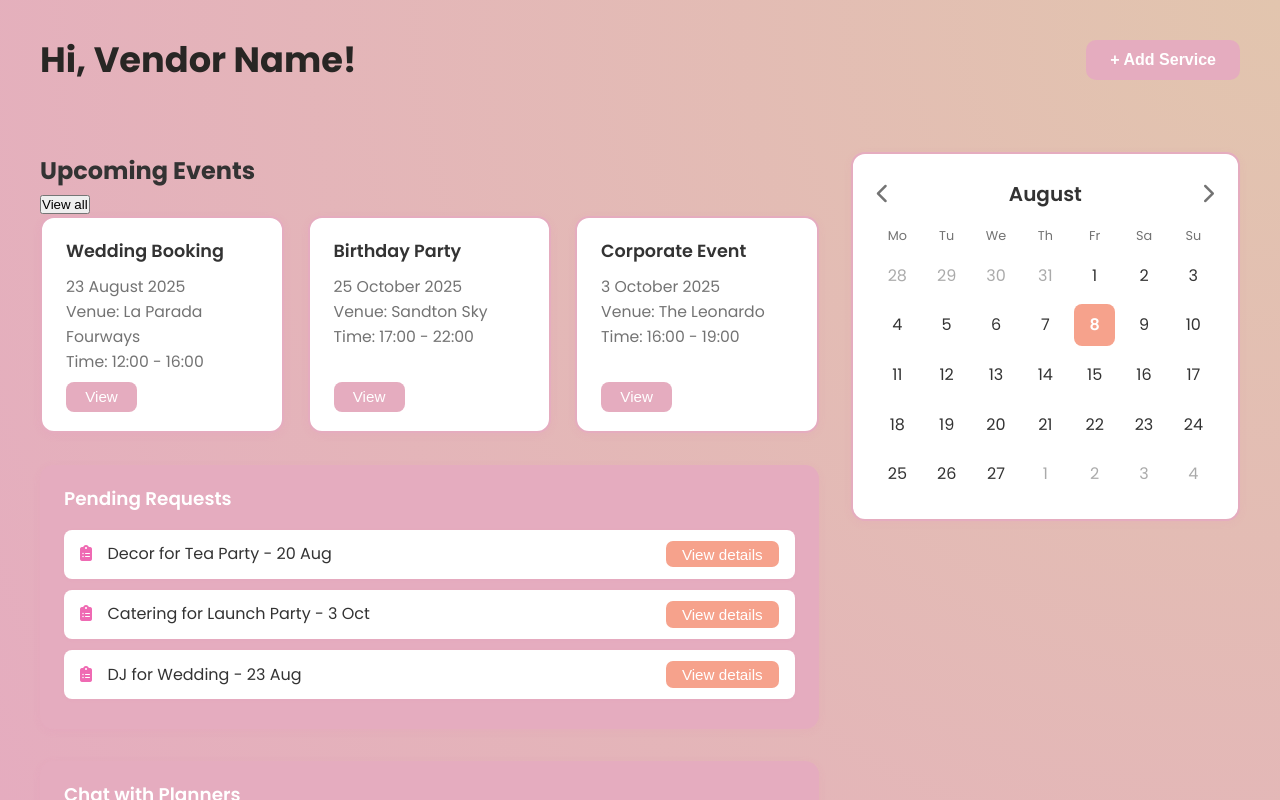
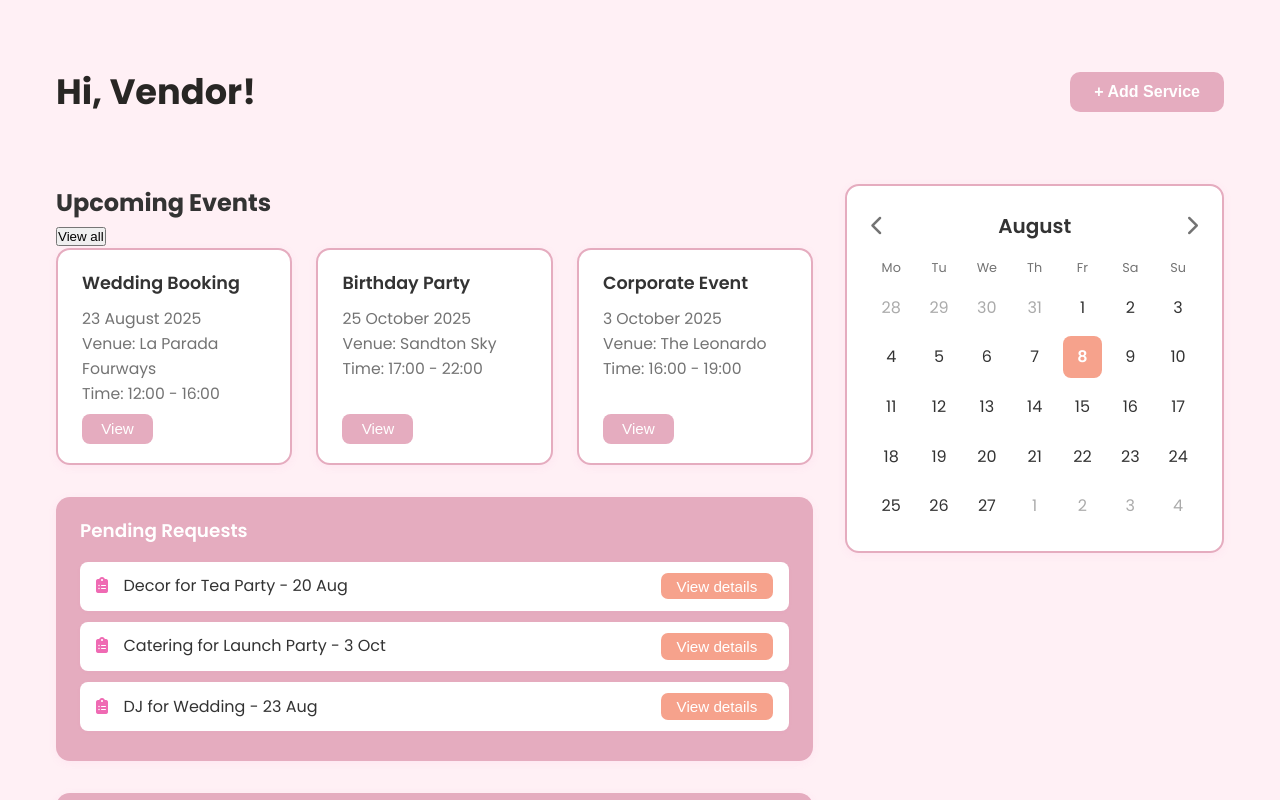
Before and after one commit to ZaneerahEssop/QUANTIX, a React (Create React App) app: page /vendor-dashboard in a window 1280 px wide. Built offline with nearby package versions, Linux system fonts and the light colour scheme; no server answers.

Commit message:
Vendor dashboard name fetch

```diff
--- a/src/pages/VendorDashboard.jsx
+++ b/src/pages/VendorDashboard.jsx
@@ -1,16 +1,52 @@
-import React from "react";
+import React, { useEffect, useState } from "react";
+import { auth, db } from "../firebase";
+import { doc, getDoc } from "firebase/firestore";
+import { onAuthStateChanged } from "firebase/auth";
 
 function VendorDashboard() {
+  const [vendorName, setVendorName] = useState("Vendor");
+
+  useEffect(() => {
+    const unsubscribe = onAuthStateChanged(auth, async (user) => {
+      if (user) {
+        try {
+          // Get vendor data from Firestore
+          const vendorDoc = await getDoc(doc(db, "vendors", user.uid));
+          if (vendorDoc.exists()) {
+            // Use name_of_vendor from the vendors collection
+            const vendorName = vendorDoc.data().name_of_vendor;
+            if (vendorName) {
+              setVendorName(vendorName);
+              return;
+            }
+          }
+
+          // Fallback to email username if no name found in vendors collection
+          setVendorName(user.email ? user.email.split('@')[0] : "Vendor");
+
+        } catch (error) {
+          console.error("Error fetching vendor data:", error);
+          // Fallback to email username if there's an error
+          setVendorName(user.email ? user.email.split('@')[0] : "Vendor");
+        }
+      }
+    });
+
+    // Cleanup subscription on unmount
+    return () => unsubscribe();
+  }, []);
   // Click handler for "View all" button
   const handleViewAll = () => {
     console.log("View all clicked");
   };
 
   return (
-    <div className="dashboard-main">
+    <div className="planner-dashboard-page">
+      <div className="planner-dashboard-content">
+        <div className="dashboard-main">
       {/* Header */}
       <div className="dashboard-header">
-        <h1>Hi, Vendor Name!</h1>
+        <h1>Hi, {vendorName}!</h1>
         <button className="add-btn">+ Add Service</button>
       </div>
 
@@ -169,6 +205,8 @@ function VendorDashboard() {
           </div>
         </div>
       </div>
+        </div>
+      </div>
     </div>
   );
 }
```
